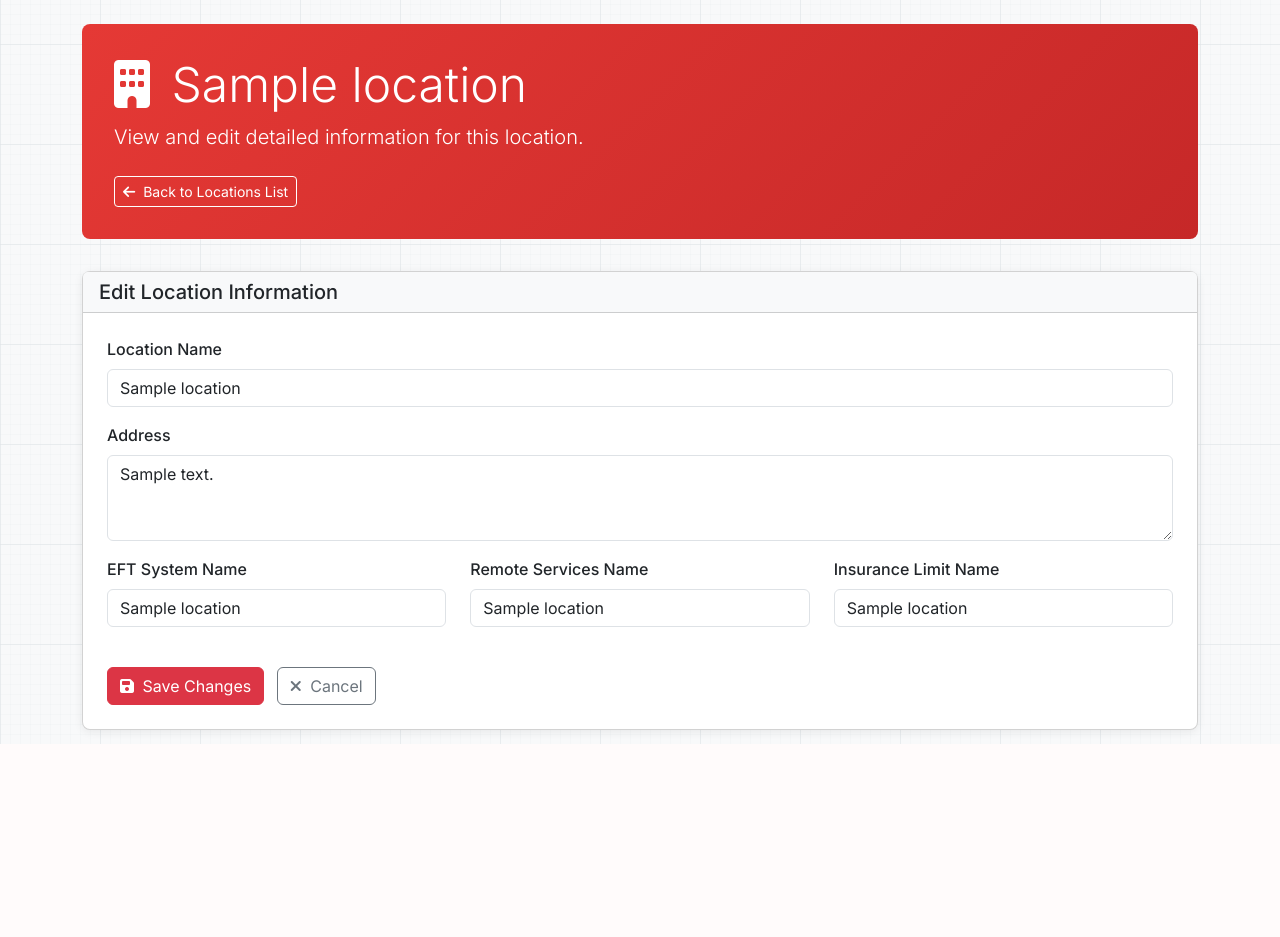
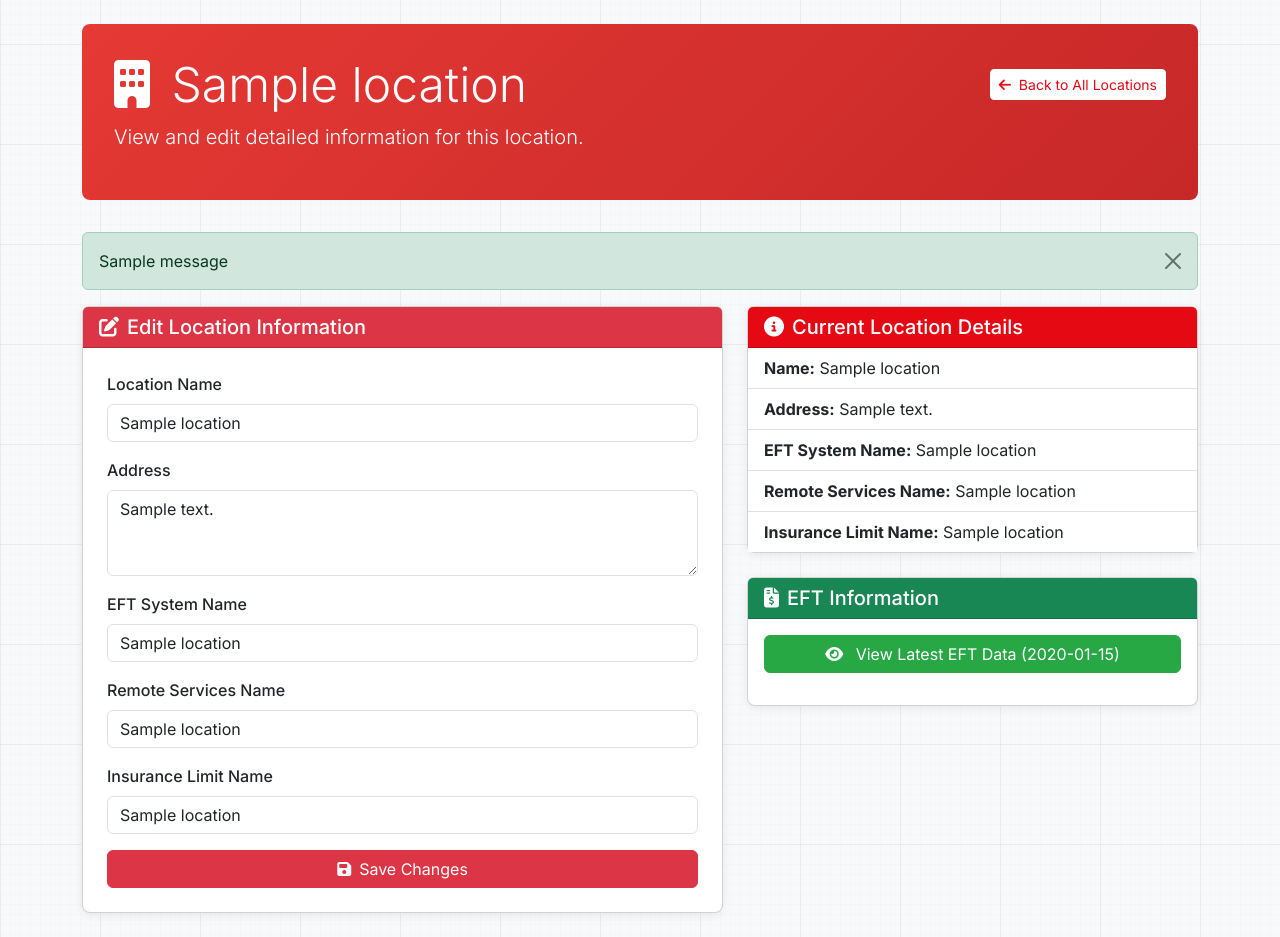
Before and after one commit to liamdatt/GKMS-Cash-Management, a Django app: page /system-admin/location/1/ in a window 1280 px wide. Shown: the part 56-993 px from the top of the page. Before the commit the page ends 800 px from the top, so only its background shows below. Run offline with Django 5.2, Linux system fonts and the light colour scheme; a user stored in the database is signed in; tables that the repository leaves empty hold one stand-in row (values such as "Sample post"); one stand-in notice (Sample message) is shown; some libraries are stand-ins or nearby versions.

Commit message:
EFT upload

```diff
--- a/gkms_cash_management/core/forms.py
+++ b/gkms_cash_management/core/forms.py
@@ -445,3 +445,12 @@ class LocationUpdateForm(forms.ModelForm):
             'remote_services_name': forms.TextInput(attrs={'class': 'form-control'}),
             'insurance_limit_name': forms.TextInput(attrs={'class': 'form-control'}),
         }
+
+class UploadEFTStatementForm(forms.Form):
+    eft_file = forms.FileField(
+        label='Select EFT Statement Excel File',
+        widget=forms.ClearableFileInput(attrs={
+            'class': 'form-control',
+            'accept': '.xlsx, .xls'
+        })
+    )
--- a/gkms_cash_management/core/templates/core/location_detail_page.html
+++ b/gkms_cash_management/core/templates/core/location_detail_page.html
@@ -1,6 +1,6 @@
 {% extends 'core/base.html' %}
 
-{% block title %}{{ location.name }} Details{% endblock %}
+{% block title %}{{ title }}{% endblock %}
 
 {% block extra_css %}
 <style>
@@ -36,78 +36,126 @@
     .form-label {
         font-weight: 500;
     }
+    .eft-data-section th {
+        width: 30%;
+        background-color: #f8f9fa;
+    }
 </style>
 {% endblock %}
 
 {% block content %}
 <div class="container mt-4">
     <div class="page-header">
-        <h1 class="display-5"><i class="fas fa-building me-2"></i> {{ location.name }}</h1>
-        <p class="lead">View and edit detailed information for this location.</p>
-        <a href="{% url 'manage_locations' %}" class="btn btn-outline-light btn-sm mt-2">
-            <i class="fas fa-arrow-left me-1"></i> Back to Locations List
+        <div class="d-flex justify-content-between align-items-center">
+            <h1 class="display-5 mb-0"><i class="{{ icon|default:'fas fa-building' }} me-2"></i> {{ location.name }}</h1>
+            <a href="{% url 'manage_locations' %}" class="btn btn-light btn-sm">
+                <i class="fas fa-arrow-left me-1"></i> Back to All Locations
             </a>
         </div>
+        <p class="lead mt-2">View and edit detailed information for this location.</p>
+    </div>
 
+    {% if messages %}
+        {% for message in messages %}
+            <div class="alert alert-{{ message.tags }} alert-dismissible fade show" role="alert">
+                {{ message }}
+                <button type="button" class="btn-close" data-bs-dismiss="alert" aria-label="Close"></button>
+            </div>
+        {% endfor %}
+    {% endif %}
+
+    <div class="row">
+        <div class="col-lg-7 mb-4">
             <div class="card detail-card">
-        <div class="card-header bg-light">
-            <h5 class="mb-0">Edit Location Information</h5>
+                <div class="card-header bg-danger text-white">
+                    <h5 class="mb-0"><i class="fas fa-edit me-2"></i>Edit Location Information</h5>
                 </div>
                 <div class="card-body p-4">
                     <form method="post">
                         {% csrf_token %}
-
                         <div class="mb-3">
-                    <label for="{{ form.name.id_for_label }}" class="form-label">Location Name</label>
+                            <label for="id_name" class="form-label">Location Name</label>
                             {{ form.name }}
-                    {% if form.name.errors %}
-                        <div class="invalid-feedback d-block">{{ form.name.errors|join:", " }}</div>
-                    {% endif %}
                         </div>
-
                         <div class="mb-3">
-                    <label for="{{ form.address.id_for_label }}" class="form-label">Address</label>
+                            <label for="id_address" class="form-label">Address</label>
                             {{ form.address }}
-                    {% if form.address.errors %}
-                        <div class="invalid-feedback d-block">{{ form.address.errors|join:", " }}</div>
-                    {% endif %}
                         </div>
-
-                <div class="row">
-                    <div class="col-md-4 mb-3">
-                        <label for="{{ form.eft_system_name.id_for_label }}" class="form-label">EFT System Name</label>
+                        <div class="mb-3">
+                            <label for="id_eft_system_name" class="form-label">EFT System Name</label>
                             {{ form.eft_system_name }}
-                        {% if form.eft_system_name.errors %}
-                            <div class="invalid-feedback d-block">{{ form.eft_system_name.errors|join:", " }}</div>
-                        {% endif %}
                         </div>
-                    <div class="col-md-4 mb-3">
-                        <label for="{{ form.remote_services_name.id_for_label }}" class="form-label">Remote Services Name</label>
+                        <div class="mb-3">
+                            <label for="id_remote_services_name" class="form-label">Remote Services Name</label>
                             {{ form.remote_services_name }}
-                        {% if form.remote_services_name.errors %}
-                            <div class="invalid-feedback d-block">{{ form.remote_services_name.errors|join:", " }}</div>
-                        {% endif %}
                         </div>
-                    <div class="col-md-4 mb-3">
-                        <label for="{{ form.insurance_limit_name.id_for_label }}" class="form-label">Insurance Limit Name</label>
+                        <div class="mb-3">
+                            <label for="id_insurance_limit_name" class="form-label">Insurance Limit Name</label>
                             {{ form.insurance_limit_name }}
-                        {% if form.insurance_limit_name.errors %}
-                            <div class="invalid-feedback d-block">{{ form.insurance_limit_name.errors|join:", " }}</div>
-                        {% endif %}
                         </div>
-                </div>
-
-                <div class="mt-4">
-                    <button type="submit" class="btn btn-danger me-2">
-                        <i class="fas fa-save me-1"></i> Save Changes
-                    </button>
-                    <a href="{% url 'location_detail' location.id %}" class="btn btn-outline-secondary">
-                        <i class="fas fa-times me-1"></i> Cancel
-                    </a>
+                        <div class="d-grid">
+                            <button type="submit" class="btn btn-danger"><i class="fas fa-save me-2"></i>Save Changes</button>
                         </div>
                     </form>
                 </div>
             </div>
+        </div>
 
+        <div class="col-lg-5 mb-4">
+            <div class="card detail-card">
+                <div class="card-header bg-primary text-white">
+                    <h5 class="mb-0"><i class="fas fa-info-circle me-2"></i>Current Location Details</h5>
+                </div>
+                <ul class="list-group list-group-flush">
+                    <li class="list-group-item"><strong>Name:</strong> {{ location.name }}</li>
+                    <li class="list-group-item"><strong>Address:</strong> {{ location.address|linebreaksbr }}</li>
+                    <li class="list-group-item"><strong>EFT System Name:</strong> {{ location.eft_system_name }}</li>
+                    <li class="list-group-item"><strong>Remote Services Name:</strong> {{ location.remote_services_name }}</li>
+                    <li class="list-group-item"><strong>Insurance Limit Name:</strong> {{ location.insurance_limit_name }}</li>
+                </ul>
+            </div>
+
+            {% if latest_eft_data %}
+            <div class="card detail-card mt-4">
+                <div class="card-header bg-success text-white">
+                    <h5 class="mb-0"><i class="fas fa-file-invoice-dollar me-2"></i>EFT Information</h5>
+                </div>
+                <div class="card-body">
+                    <p>
+                        <button class="btn btn-success w-100" type="button" data-bs-toggle="collapse" data-bs-target="#eftDataCollapse" aria-expanded="false" aria-controls="eftDataCollapse">
+                            <i class="fas fa-eye me-2"></i> View Latest EFT Data ({{ latest_eft_data.statement_date|date:"Y-m-d" }})
+                        </button>
+                    </p>
+                    <div class="collapse" id="eftDataCollapse">
+                        <div class="table-responsive eft-data-section">
+                            <table class="table table-bordered table-sm">
+                                <tbody>
+                                    <tr><th>Statement Date</th><td>{{ latest_eft_data.statement_date|date:"Y-m-d" }}</td></tr>
+                                    <tr><th>Balance B/F</th><td>${{ latest_eft_data.balance_bf|floatformat:2 }}</td></tr>
+                                    <tr><th>Inbound</th><td>${{ latest_eft_data.inbound|floatformat:2 }}</td></tr>
+                                    <tr><th>Intra-Sent</th><td>${{ latest_eft_data.intra_sent|floatformat:2 }}</td></tr>
+                                    <tr><th>Outbound</th><td>${{ latest_eft_data.outbound|floatformat:2 }}</td></tr>
+                                    <tr><th>Loan</th><td>${{ latest_eft_data.loan|floatformat:2 }}</td></tr>
+                                    <tr><th>Rec'd Fr. GK</th><td>${{ latest_eft_data.received_from_gk|floatformat:2 }}</td></tr>
+                                    <tr><th>Adjusted</th><td>${{ latest_eft_data.adjusted|floatformat:2 }}</td></tr>
+                                    <tr><th>BX</th><td>${{ latest_eft_data.bx|floatformat:2 }}</td></tr>
+                                    <tr><th>SC</th><td>${{ latest_eft_data.sc|floatformat:2 }}</td></tr>
+                                    <tr><th>FX</th><td>${{ latest_eft_data.fx|floatformat:2 }}</td></tr>
+                                    <tr><th>Due To GK</th><td>${{ latest_eft_data.due_to_gk|floatformat:2 }}</td></tr>
+                                    <tr><th>Due From GK</th><td>${{ latest_eft_data.due_from_gk|floatformat:2 }}</td></tr>
+                                    <tr><th>Uploaded At</th><td>{{ latest_eft_data.uploaded_at|date:"Y-m-d H:i" }}</td></tr>
+                                </tbody>
+                            </table>
+                        </div>
+                    </div>
+                </div>
+            </div>
+            {% else %}
+            <div class="alert alert-info mt-4" role="alert">
+                <i class="fas fa-info-circle me-2"></i> No EFT data found for this location.
+            </div>
+            {% endif %}
+        </div>
+    </div>
 </div>
 {% endblock %}
--- a/gkms_cash_management/core/urls.py
+++ b/gkms_cash_management/core/urls.py
@@ -34,6 +34,7 @@ urlpatterns = [
     path('system-admin/settings/', views.manage_system_settings, name='manage_system_settings'),
     path('system-admin/locations/', views.manage_locations, name='manage_locations'),
     path('system-admin/location/<int:location_id>/', views.location_detail, name='location_detail'),
+    path('system-admin/upload-eft-statement/', views.upload_eft_statement, name='upload_eft_statement'),
     path('debug-profiles/', views.debug_profiles, name='debug_profiles'),
     path('user-profile-debug/<int:user_id>/', views.user_profile_debug, name='user_profile_debug'),
     path('assign-location/', views.assign_location, name='assign_location_no_id'),
--- a/gkms_cash_management/core/views.py
+++ b/gkms_cash_management/core/views.py
@@ -6,9 +6,9 @@ from django.db.models import Q, Sum, Avg
 from django.http import HttpResponse, JsonResponse
 from .models import (
     AgentProfile, Location, LocationLimit, CashDelivery,
-    CashRequest, EODReport, TellerBalance, Adjustment, DailyAgentData, DenominationBreakdown, TellerVariance, EmergencyAccessRequest, SystemSettings
+    CashRequest, EODReport, TellerBalance, Adjustment, DailyAgentData, DenominationBreakdown, TellerVariance, EmergencyAccessRequest, SystemSettings, EFTData
 )
-from .forms import CashRequestForm, EODReportForm, CashVerificationForm, SignupForm, EmergencyAccessRequestForm, LocationUpdateForm
+from .forms import CashRequestForm, EODReportForm, CashVerificationForm, SignupForm, EmergencyAccessRequestForm, LocationUpdateForm, UploadEFTStatementForm
 from django.contrib.auth import login, authenticate, logout
 from django.contrib.auth.models import User
 import logging
@@ -19,8 +19,9 @@ import json
 from django.contrib.auth.views import LoginView
 from datetime import datetime, timedelta
 from django.core.paginator import Paginator, PageNotAnInteger, EmptyPage
-from decimal import Decimal
+from decimal import Decimal, InvalidOperation
 import pytz
+import openpyxl # For reading Excel files
 
 logger = logging.getLogger(__name__)
 
@@ -1518,6 +1519,7 @@ def manage_locations(request):
 def location_detail(request, location_id):
     """View for displaying and editing the details of a specific location."""
     location = get_object_or_404(Location, pk=location_id)
+    latest_eft_data = EFTData.objects.filter(location=location).order_by('-statement_date', '-uploaded_at').first()
 
     if request.method == 'POST':
         form = LocationUpdateForm(request.POST, instance=location)
@@ -1533,5 +1535,151 @@ def location_detail(request, location_id):
     context = {
         'location': location,
         'form': form,
+        'latest_eft_data': latest_eft_data,
+        'title': f'{location.name} Details',
+        'icon': 'fas fa-building',
     }
     return render(request, 'core/location_detail_page.html', context)
+
+@login_required
+@user_passes_test(lambda u: u.is_staff)
+def upload_eft_statement(request):
+    if request.method == 'POST':
+        form = UploadEFTStatementForm(request.POST, request.FILES)
+        if form.is_valid():
+            excel_file = request.FILES['eft_file']
+            try:
+                workbook = openpyxl.load_workbook(excel_file)
+                sheet = workbook.active  # Get the first sheet
+
+                header = [cell.value for cell in sheet[1]]
+                expected_headers = [
+                    "Location", "Date", "Balance B/F", "Inbound", "Intra-Sent",
+                    "Outbound", "Loan", "Rec\'d Fr. GK", "Adjusted", "BX", "SC",
+                    "FX", "Due To GK", "Due From GK"
+                ]
+
+                # Basic header validation (can be made more robust)
+                if header[:len(expected_headers)] != expected_headers:
+                    messages.error(request, f"Invalid Excel header. Expected: {', '.join(expected_headers)}")
+                    return redirect('upload_eft_statement')
+
+                locations_processed = 0
+                rows_processed = 0
+                errors_found = 0
+
+                # Start from the second row (index 2) to skip header
+                for row_idx, row in enumerate(sheet.iter_rows(min_row=2, values_only=True), start=2):
+                    if not any(row): # Skip empty rows
+                        continue
+
+                    rows_processed += 1
+                    try:
+                        eft_location_name = str(row[0]).strip() if row[0] else None
+                        statement_date_raw = row[1]
+
+                        if not eft_location_name or not statement_date_raw:
+                            messages.warning(request, f"Row {row_idx}: Missing Location Name or Date. Skipping.")
+                            errors_found +=1
+                            continue
+
+                        # Try to parse date (handles datetime objects from openpyxl or string dates)
+                        if isinstance(statement_date_raw, datetime):
+                            statement_date = statement_date_raw.date()
+                        else:
+                            try:
+                                # Attempt common date formats; adjust as needed
+                                statement_date = datetime.strptime(str(statement_date_raw).split(' ')[0], '%Y-%m-%d').date()
+                            except ValueError:
+                                try:
+                                    statement_date = datetime.strptime(str(statement_date_raw).split(' ')[0], '%m/%d/%Y').date()
+                                except ValueError:
+                                    messages.warning(request, f"Row {row_idx}: Invalid date format for '{statement_date_raw}'. Use YYYY-MM-DD or MM/DD/YYYY. Skipping.")
+                                    errors_found +=1
+                                    continue
+
+                        try:
+                            location_obj = Location.objects.get(eft_system_name__iexact=eft_location_name)
+                        except Location.DoesNotExist:
+                            messages.warning(request, f"Row {row_idx}: Location with EFT name '{eft_location_name}' not found. Skipping.")
+                            errors_found +=1
+                            continue
+                        except Location.MultipleObjectsReturned:
+                            messages.error(request, f"Row {row_idx}: Multiple locations found with EFT name '{eft_location_name}'. Please ensure EFT names are unique. Skipping.")
+                            errors_found +=1
+                            continue
+
+                        # Helper to convert to decimal, defaulting to 0.00 if None or empty
+                        def to_decimal(value):
+                            if value is None or str(value).strip() == "":
+                                return Decimal('0.00')
+                            try:
+                                return Decimal(str(value))
+                            except InvalidOperation:
+                                raise ValueError(f"Invalid decimal value: {value}")
+
+                        try:
+                            eft_data_values = {
+                                'balance_bf': to_decimal(row[2]),
+                                'inbound': to_decimal(row[3]),
+                                'intra_sent': to_decimal(row[4]),
+                                'outbound': to_decimal(row[5]),
+                                'loan': to_decimal(row[6]),
+                                'received_from_gk': to_decimal(row[7]),
+                                'adjusted': to_decimal(row[8]),
+                                'bx': to_decimal(row[9]),
+                                'sc': to_decimal(row[10]),
+                                'fx': to_decimal(row[11]),
+                                'due_to_gk': to_decimal(row[12]),
+                                'due_from_gk': to_decimal(row[13]),
+                            }
+                        except ValueError as ve:
+                            messages.warning(request, f"Row {row_idx} for location '{eft_location_name}': Invalid numeric data ({ve}). Skipping.")
+                            errors_found +=1
+                            continue
+
+
+                        eft_entry, created = EFTData.objects.update_or_create(
+                            location=location_obj,
+                            statement_date=statement_date,
+                            defaults=eft_data_values
+                        )
+
+                        if created:
+                            locations_processed += 1
+                        else:
+                            # If updated, still count as processed
+                            locations_processed += 1
+                            messages.info(request, f"Row {row_idx}: Updated EFT data for {location_obj.name} on {statement_date}.")
+
+
+                    except Exception as e:
+                        messages.error(request, f"Error processing row {row_idx}: {str(e)}. Skipping.")
+                        errors_found += 1
+                        continue
+
+                if locations_processed > 0:
+                    messages.success(request, f"Successfully processed {locations_processed} EFT data entries from {rows_processed} rows.")
+                if errors_found > 0:
+                    messages.warning(request, f"Encountered {errors_found} issues during import. Please review messages.")
+                if locations_processed == 0 and errors_found == 0 and rows_processed > 0:
+                     messages.info(request, "File processed, but no new or updated EFT data entries were made. Locations might not exist or data might be identical.")
+                elif rows_processed == 0:
+                    messages.info(request, "The uploaded file appears to be empty or has no data rows after the header.")
+
+
+            except openpyxl.utils.exceptions.InvalidFileException:
+                messages.error(request, "Invalid file format. Please upload a valid Excel file (.xlsx or .xls).")
+            except Exception as e:
+                messages.error(request, f"An unexpected error occurred: {str(e)}")
+
+            return redirect('upload_eft_statement')
+    else:
+        form = UploadEFTStatementForm()
+
+    context = {
+        'form': form,
+        'title': 'Upload EFT Statement',
+        'icon': 'fas fa-file-excel',
+    }
+    return render(request, 'core/upload_file_form.html', context)
--- a/gkms_cash_management/gkms_cash_management/settings.py
+++ b/gkms_cash_management/gkms_cash_management/settings.py
@@ -39,6 +39,7 @@ INSTALLED_APPS = [
     'django.contrib.messages',
     'django.contrib.staticfiles',
     'core',
+    'django_bootstrap5',
     'widget_tweaks',
 ]
 
--- a/gkms_cash_management/gkms_cash_management/settings/development.py
+++ b/gkms_cash_management/gkms_cash_management/settings/development.py
@@ -21,6 +21,7 @@ INSTALLED_APPS = [
     'django.contrib.messages',
     'django.contrib.staticfiles',
     'core',
+    'django_bootstrap5',
     'widget_tweaks',
 ]
 
--- a/gkms_cash_management/gkms_cash_management/settings/production.py
+++ b/gkms_cash_management/gkms_cash_management/settings/production.py
@@ -25,6 +25,7 @@ INSTALLED_APPS = [
     'django.contrib.messages',
     'django.contrib.staticfiles',
     'widget_tweaks',
+    'django_bootstrap5',
     'core',
 ]
 
```
Also changed, not shown: gkms_cash_management/GMKS locations.csv (+42 -1 lines), gkms_cash_management/core/models.py (+26 -0 lines), gkms_cash_management/core/templates/core/admin_dashboard.html (+12 -0 lines), gkms_cash_management/core/templates/core/upload_file_form.html (added, +60 -0 lines), gkms_cash_management/core/migrations/0007_eftdata.py (added). Lines whose indentation alone changed are shown as unchanged.
